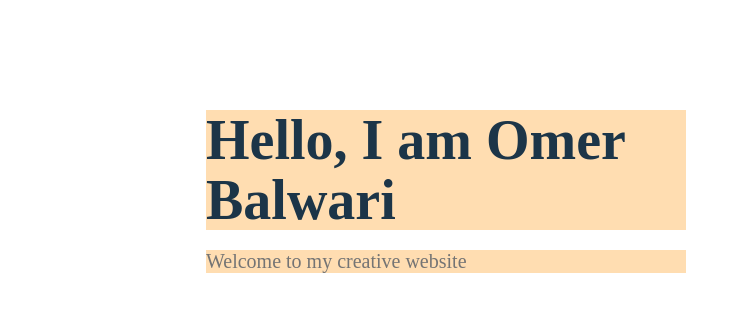
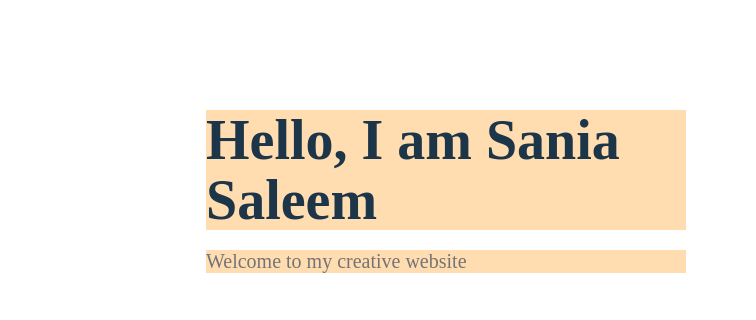
Before and after one commit to SaniaMirza7/SaniaMirza7, a plain HTML site: page index.html in a window 1280 px wide. Shown: the part 199-519 px from the top of the page, 524-1280 px from the left. Drawn offline with Linux system fonts and the light colour scheme.

Commit message:
Update index.html

```diff
--- a/index.html
+++ b/index.html
@@ -254,7 +254,7 @@
 </div>
 
 <div class="text">
-<h1 style=" background-color: rgb(255, 221, 177);"> Hello, I am Omer Balwari</h1>
+<h1 style=" background-color: rgb(255, 221, 177);"> Hello, I am Sania Saleem</h1>
 <p style=" background-color: rgb(255, 221, 177); font-size: 20px; "> Welcome to my creative website</p>
 </div>
 </section>
```
